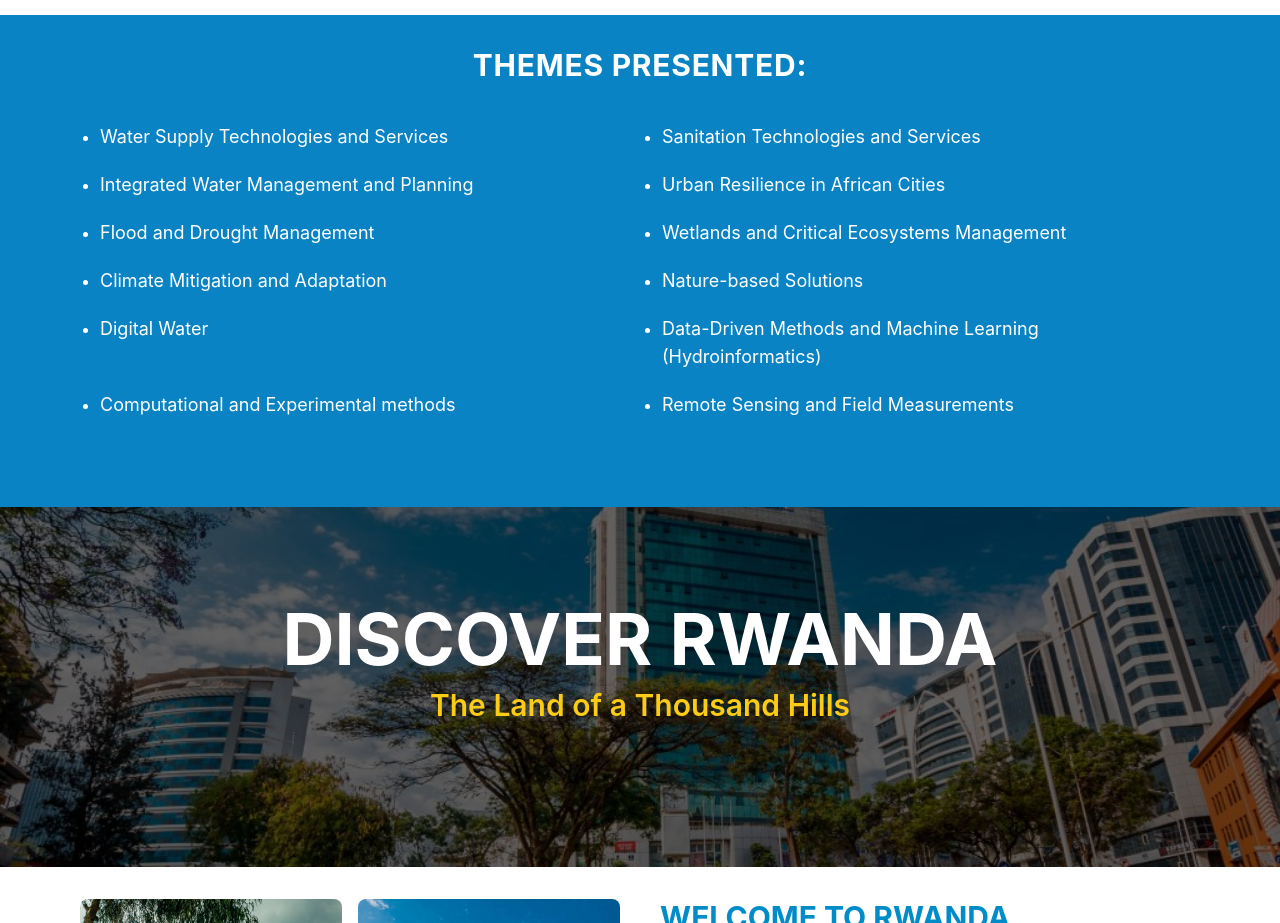
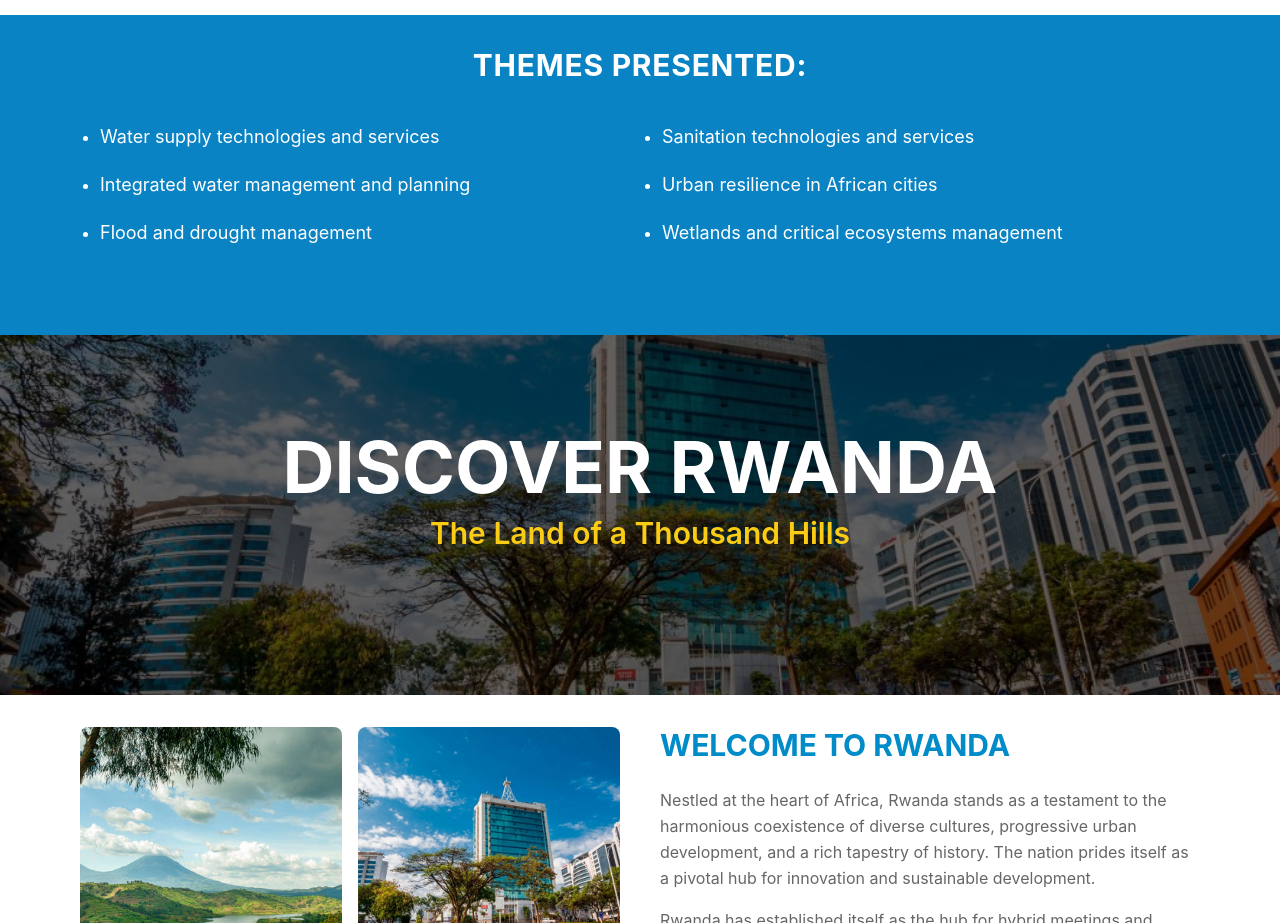
Before and after one commit to Josy-coder/iahr-africa-2026, a Next.js app: page / in a window 1280 px wide. Shown: the part 2120-3043 px from the top of the page. Built offline with nearby package versions, Linux system fonts and the light colour scheme.

Commit message:
[chore] updated the themes

```diff
--- a/src/pages/index.tsx
+++ b/src/pages/index.tsx
@@ -227,18 +227,12 @@ const ChairMessages = () => {
 
 const ThemesSection = () => {
     const themes = [
-        "Water Supply Technologies and Services",
-        "Sanitation Technologies and Services",
-        "Integrated Water Management and Planning",
-        "Urban Resilience in African Cities",
-        "Flood and Drought Management",
-        "Wetlands and Critical Ecosystems Management",
-        "Climate Mitigation and Adaptation",
-        "Nature-based Solutions",
-        "Digital Water",
-        "Data-Driven Methods and Machine Learning (Hydroinformatics)",
-        "Computational and Experimental methods",
-        "Remote Sensing and Field Measurements"
+        "Water supply technologies and services",
+        "Sanitation technologies and services",
+        "Integrated water management and planning",
+        "Urban resilience in African cities",
+        "Flood and drought management",
+        "Wetlands and critical ecosystems management"
     ];
 
     return (
```
